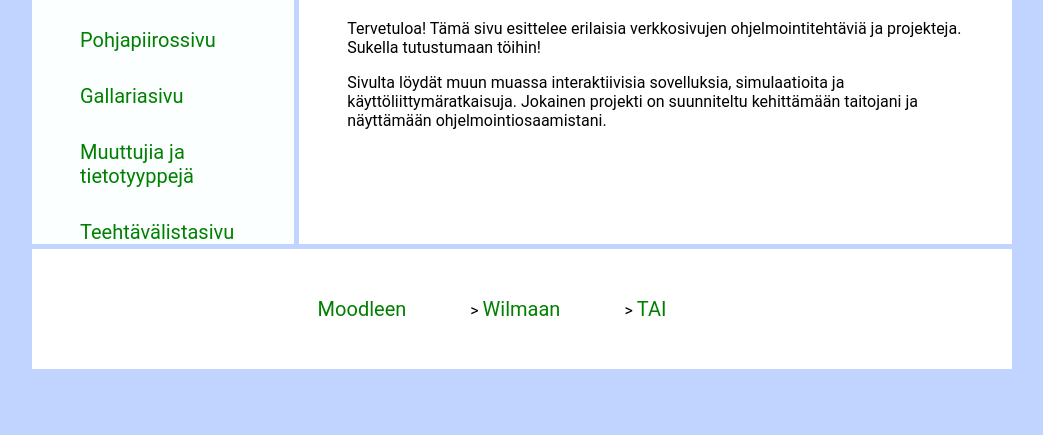
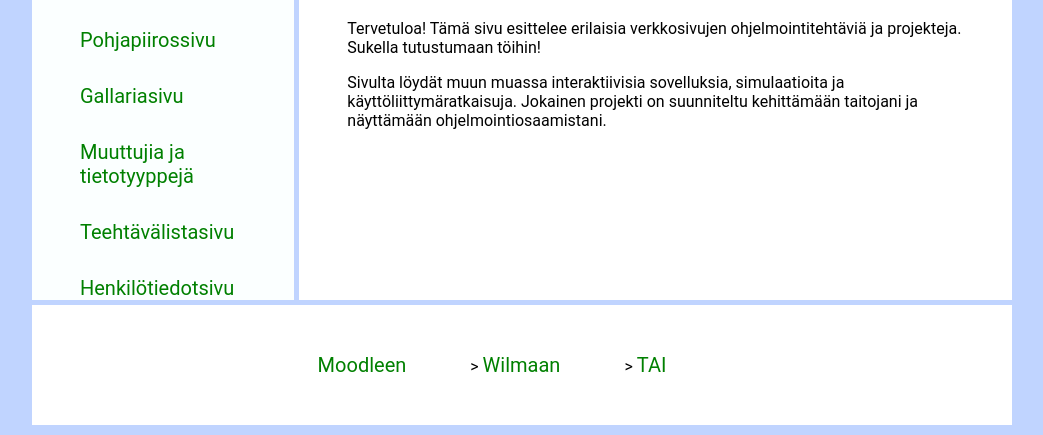
Before and after one commit to Hermon-Haileyesus/Web-ohjelmointi-1, a plain HTML site: page portfolio/index.html in a window 1280 px wide. Shown: the part 461-896 px from the top of the page, without its empty margins (118-1161 px from the left). Before the commit the page ends 840 px from the top, so only its background shows below. Drawn offline with Linux system fonts and the light colour scheme; a web font is replaced by a local one.

Commit message:
add link to hinkilotiedotsivu

```diff
--- a/portfolio/index.html
+++ b/portfolio/index.html
@@ -33,6 +33,7 @@
                 <div><a href="gallariasivu.html">Gallariasivu</a></div>
                 <div><a href="muuttuja.html">Muuttujia ja tietotyyppejä</a></div>
                 <div><a href="Tehtävälista.html">Teehtävälistasivu</a></div>
+                <div><a href="henkilotiedot.html">Henkilötiedotsivu</a></div>
             </nav>
         </div>
 
```
